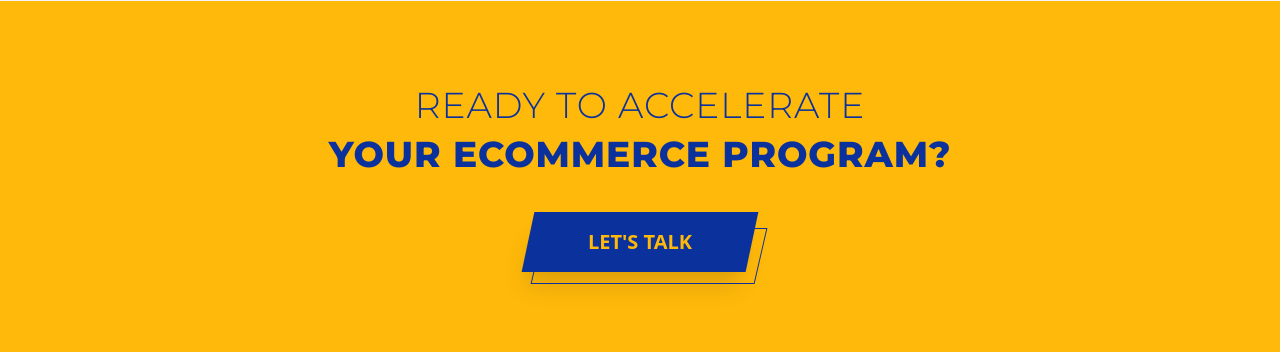
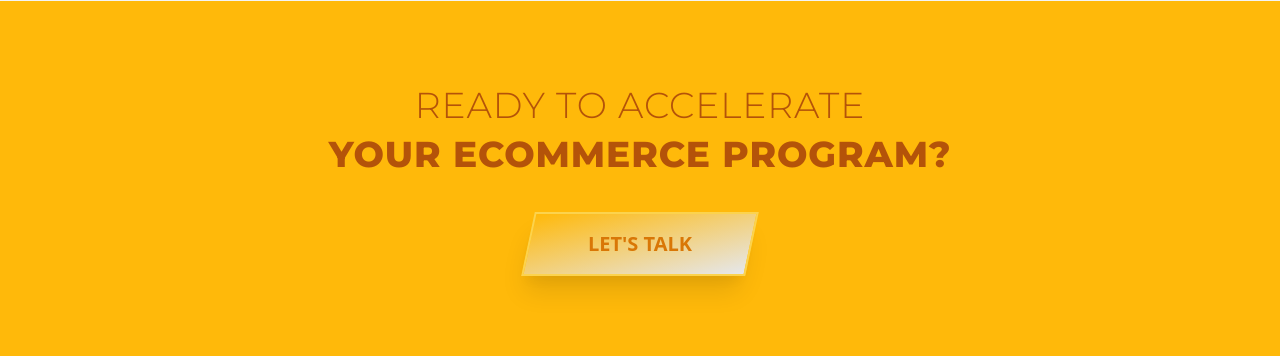
Before and after one commit to creer-pro/blaze, a PHP site: page / in a window 1280 px wide. Shown: the part 4299-4655 px from the top of the page. Run offline with PHP 8.4, Linux system fonts and the light colour scheme.

Commit message:
Updated let's talk section
Updated styles of let's talk section to look much better.

```diff
--- a/index.html
+++ b/index.html
@@ -249,14 +249,14 @@
 
     <!-- let's-talk -->
     <div class="bg-goldish w-full py-20 px-10 flex flex-col justify-between items-center">
-      <h3 class="flex flex-col uppercase mx-auto text-center text-ocean text-4xl font-montserrat leading-snug mb-8 tracking-wide">
+      <h3 class="flex flex-col uppercase mx-auto text-center text-yellow-700 text-4xl font-montserrat leading-snug mb-8 tracking-wide">
         <span class="font-light">Ready to accelerate</span>
         <span class="font-extrabold">your ecommerce program?</span>
       </h3>
       <!-- let's talk button -->
-      <a href="#" class="mx-auto bg-ocean relative transform -skew-x-12 block w-56 text-center p-4 hover:bg-white group transition duration-500 shadow-xl">
-        <span class="absolute block border border-ocean w-56 h-14 transform -skew-x-1 group-hover:border-white transition duration-500 -translate-x-1 group-hover:-translate-x-4 group-hover:-translate-y-3"></span>
-        <span class="font-semibold text-goldish uppercase transform skew-x-12 block text-xl w-full group-hover:text-ocean transition duration-500">Let's Talk</span>
+      <a href="#" class="border-2 border-yellow-300 mx-auto bg-gradient-to-br from-goldish hover:border-white to-gray-200 relative transform -skew-x-12 block w-56 text-center p-4 hover:from-white hover:to-yellow-500 group transition duration-500 shadow-xl">
+        <!-- <span class="absolute block border border-ocean w-56 h-14 transform -skew-x-1 group-hover:border-white transition duration-500 -translate-x-1 group-hover:-translate-x-4 group-hover:-translate-y-3"></span> -->
+        <span class="font-semibold text-yellow-600 uppercase transform skew-x-12 block text-xl w-full group-hover:text-white transition duration-500">Let's Talk</span>
       </a>
     </div>
 
--- a/res/styles.css
+++ b/res/styles.css
@@ -1007,6 +1007,10 @@ video {
   border-width: 1px;
 }
 
+.border-2 {
+  border-width: 2px;
+}
+
 .border-b-4 {
   border-bottom-width: 4px;
 }
@@ -1020,9 +1024,24 @@ video {
   border-color: rgba(255, 185, 10, var(--tw-border-opacity));
 }
 
+.border-yellow-300 {
+  --tw-border-opacity: 1;
+  border-color: rgba(252, 211, 77, var(--tw-border-opacity));
+}
+
 .border-ocean {
   --tw-border-opacity: 1;
   border-color: rgba(11, 49, 156, var(--tw-border-opacity));
+}
+
+.border-yellow-400 {
+  --tw-border-opacity: 1;
+  border-color: rgba(251, 191, 36, var(--tw-border-opacity));
+}
+
+.border-yellow-500 {
+  --tw-border-opacity: 1;
+  border-color: rgba(245, 158, 11, var(--tw-border-opacity));
 }
 
 .border-b-goldish {
@@ -1082,6 +1101,23 @@ video {
 
 .bg-amazon-advertising-gray {
   background-image: url('logos/amazon-advertising-gray.png');
+}
+
+.bg-gradient-to-br {
+  background-image: linear-gradient(to bottom right, var(--tw-gradient-stops));
+}
+
+.from-goldish {
+  --tw-gradient-from: #ffb90a;
+  --tw-gradient-stops: var(--tw-gradient-from), var(--tw-gradient-to, rgba(255, 185, 10, 0));
+}
+
+.to-gray-200 {
+  --tw-gradient-to: #e5e7eb;
+}
+
+.to-yellow-200 {
+  --tw-gradient-to: #fde68a;
 }
 
 .fill-current {
@@ -1297,6 +1333,26 @@ video {
   color: rgba(75, 85, 99, var(--tw-text-opacity));
 }
 
+.text-yellow-300 {
+  --tw-text-opacity: 1;
+  color: rgba(252, 211, 77, var(--tw-text-opacity));
+}
+
+.text-yellow-500 {
+  --tw-text-opacity: 1;
+  color: rgba(245, 158, 11, var(--tw-text-opacity));
+}
+
+.text-yellow-600 {
+  --tw-text-opacity: 1;
+  color: rgba(217, 119, 6, var(--tw-text-opacity));
+}
+
+.text-yellow-700 {
+  --tw-text-opacity: 1;
+  color: rgba(180, 83, 9, var(--tw-text-opacity));
+}
+
 .opacity-50 {
   opacity: 0.5;
 }
```
Also changed, not shown: other parts of res/styles.css (+42 -27 lines).
